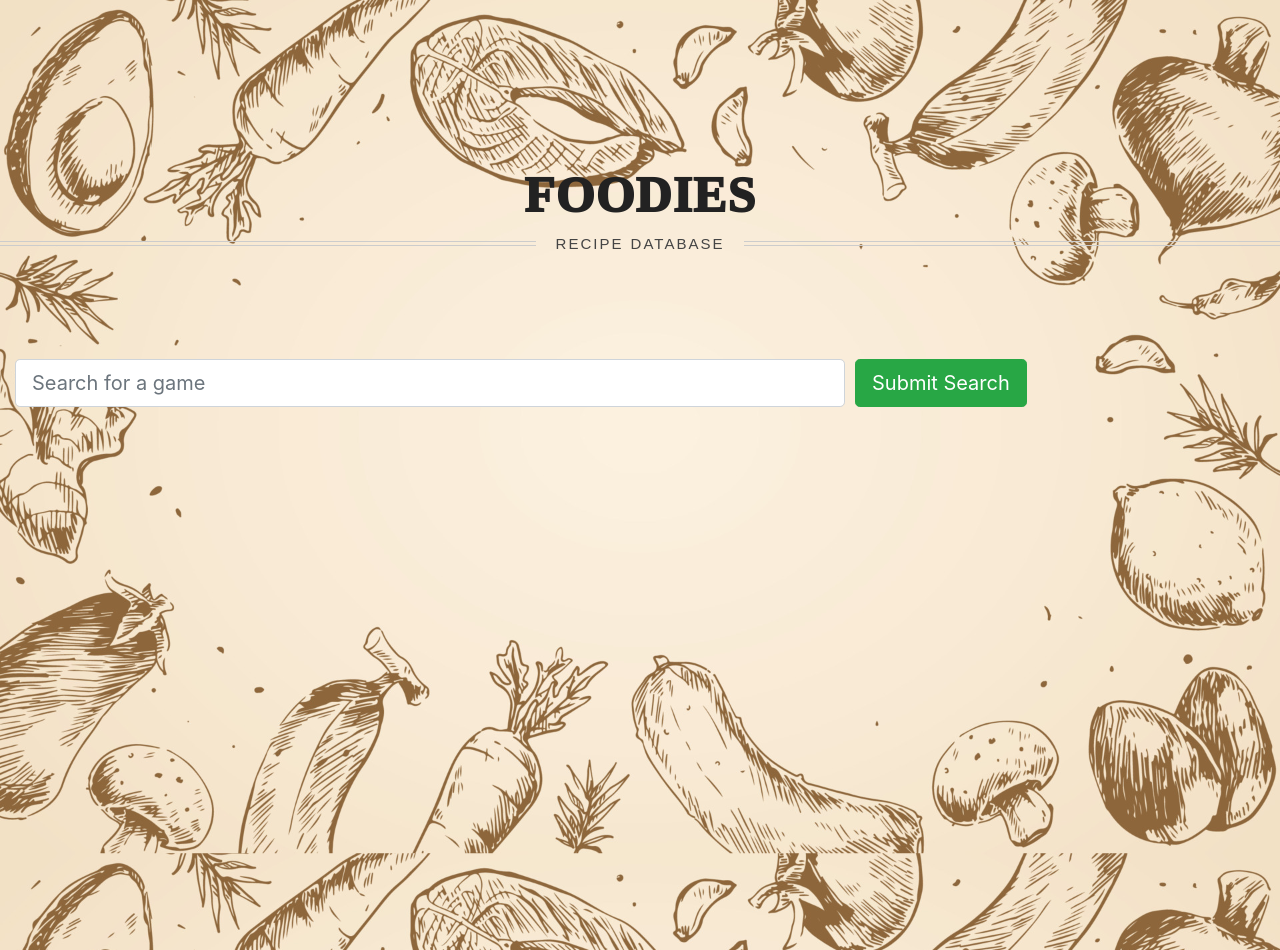
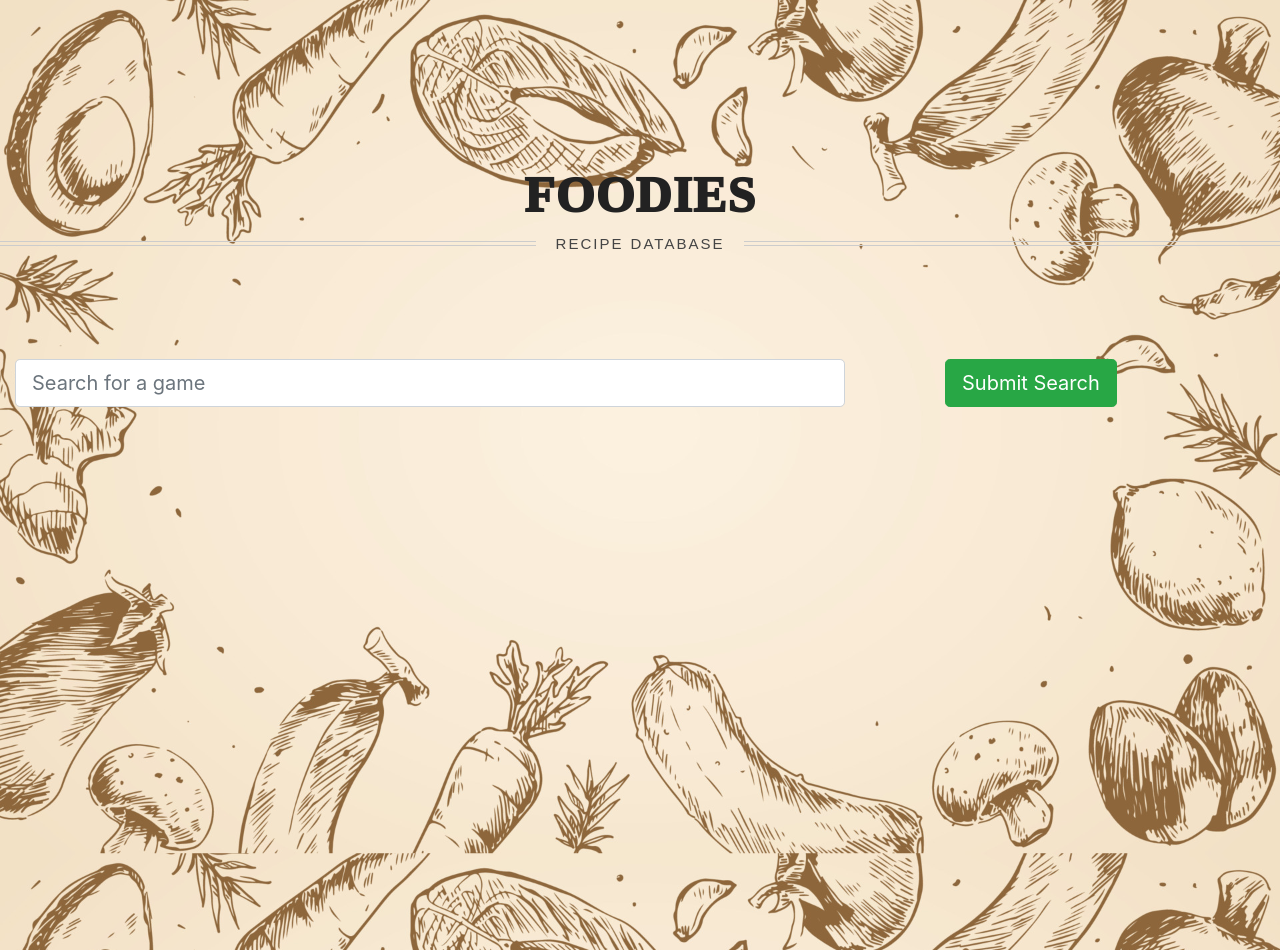
Before and after one commit to chazgraham/Foodies, a React (Create React App) app: page / in a window 1280 px wide. Built offline with nearby package versions, Linux system fonts and the light colour scheme.

Commit message:
moved submit btn over

```diff
--- a/src/index.css
+++ b/src/index.css
@@ -87,4 +87,8 @@ h4 {
   .row {
       margin-left: 15px;
   }
+
+  .btn-2 {
+    margin-left: 90px;
   }
+  }
```
